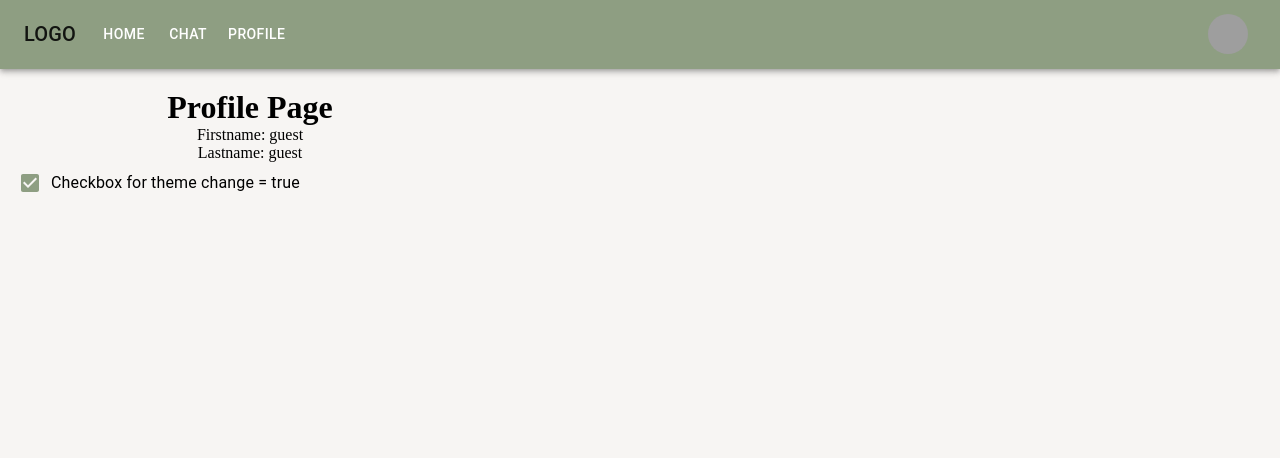
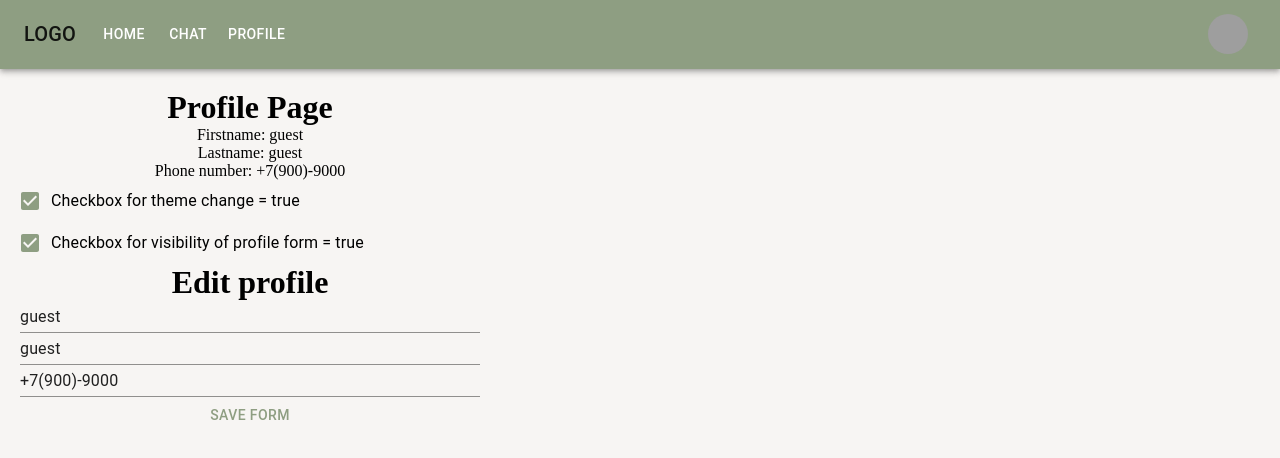
Before and after one commit to vvdementiev87/React-study, a React (Create React App) app in the folder react-app/: page /profile in a window 1280 px wide. Shown: the top 458 px of the page. Built offline with nearby package versions, Linux system fonts and the light colour scheme; grey boxes are pictures that could not be loaded.

Commit message:
update#15 02.02.2022

```diff
--- a/react-app/src/components/index.js
+++ b/react-app/src/components/index.js
@@ -3,3 +3,4 @@ export * from "./chat-list";
 export * from "./header";
 export * from "./layout";
 export * from "./chat";
+export * from "./profile-form";
--- /dev/null
+++ b/react-app/src/components/profile-form/index.js
@@ -0,0 +1 @@
+export * from "./profile-form";
--- /dev/null
+++ b/react-app/src/components/profile-form/profile-form.js
@@ -0,0 +1,58 @@
+import { useState } from "react";
+import { useDispatch } from "react-redux";
+import { useStyles } from "./use-style";
+import { Input, Button } from "@mui/material";
+import { updateProfile } from "../../store/profile";
+
+export function ProfileForm({ firstName, lastName, phone }) {
+  const styles = useStyles();
+  const [form, setForm] = useState({ firstName, lastName, phone });
+  const dispatch = useDispatch();
+
+  const handleChangeForm = (e) => {
+    const field = e.target.getAttribute("data-name");
+
+    setForm({
+      ...form,
+      [field]: e.target.value,
+    });
+  };
+
+  return (
+    <div className={styles.wrapper}>
+      <h1>Edit profile</h1>
+
+      <div className={styles.form}>
+        <Input
+          fullWidth
+          placeholder="Введите first name..."
+          value={form.firstName}
+          inputProps={{
+            "data-name": "firstName",
+          }}
+          onChange={handleChangeForm}
+        />
+        <Input
+          fullWidth
+          placeholder="Введите last name..."
+          value={form.lastName}
+          inputProps={{
+            "data-name": "lastName",
+          }}
+          onChange={handleChangeForm}
+        />
+        <Input
+          fullWidth
+          placeholder="Введите  phone..."
+          value={form.phone}
+          inputProps={{
+            "data-name": "phone",
+          }}
+          onChange={handleChangeForm}
+        />
+
+        <Button onClick={() => dispatch(updateProfile(form))}>save form</Button>
+      </div>
+    </div>
+  );
+}
--- /dev/null
+++ b/react-app/src/components/profile-form/use-style.js
@@ -0,0 +1,17 @@
+import { makeStyles } from "@mui/styles";
+
+export const useStyles = makeStyles((ctx) => {
+  console.log("layout styles", ctx);
+
+  return {
+    main: {
+      width:"100%",
+      display: "flex",
+      justifyContent: "space-between",
+      alignItems: "flex-start",
+    },
+    messages:{
+      width:"100%",
+    }
+  };
+});
--- a/react-app/src/pages/profile-page/profile-page.js
+++ b/react-app/src/pages/profile-page/profile-page.js
@@ -1,17 +1,27 @@
 import { Checkbox, FormControlLabel, FormGroup } from "@mui/material";
 import { useSelector, useDispatch } from "react-redux";
-import { themeChange } from "../../store/profile";
+import { ProfileForm } from "../../components";
+import { themeChange, toggleVisibleProfile } from "../../store/profile";
 import { useStyles } from "./use-style";
 
 export const ProfilePage = () => {
   const styles = useStyles();
-  const state = useSelector((state) => state);
+  const {
+    isVisibleProfile,
+    isDarkTheme,
+    firstName,
+    lastName,
+    phone,
+    ...profile
+  } = useSelector((state) => state);
+
   const dispatch = useDispatch();
   return (
     <div className={styles.main}>
       <h1>Profile Page</h1>
-      <p>Firstname: {state.firstName}</p>
-      <p>Lastname: {state.lastName}</p>
+      <p>Firstname: {firstName}</p>
+      <p>Lastname: {lastName}</p>
+      <p>Phone number: {phone}</p>
       <FormGroup>
         <FormControlLabel
           control={
@@ -22,9 +32,28 @@ export const ProfilePage = () => {
               }}
             />
           }
-          label={`Checkbox for theme change = ${state.isDarkTheme}`}
+          label={`Checkbox for theme change = ${isDarkTheme}`}
+        />
+        <FormControlLabel
+          control={
+            <Checkbox
+              defaultChecked
+              onChange={() => {
+                dispatch(toggleVisibleProfile());
+              }}
+            />
+          }
+          label={`Checkbox for visibility of profile form = ${isVisibleProfile}`}
         />
       </FormGroup>
+      {isVisibleProfile && (
+        <ProfileForm
+          firstName={firstName}
+          lastName={lastName}
+          phone={phone}
+          {...profile}
+        />
+      )}
     </div>
   );
 };
--- a/react-app/src/store/profile/actions.js
+++ b/react-app/src/store/profile/actions.js
@@ -1,5 +1,12 @@
-import{THEMECHANGE} from "./types";
+import { THEMECHANGE, TOGGLE_VISIBLE_PROFILE, UPDATE_PROFILE } from "./types";
 
-export const themeChange=()=>{
-    return {type: THEMECHANGE}
-}
+export const themeChange = () => {
+  return { type: THEMECHANGE };
+};
+export const toggleVisibleProfile = () => {
+  return { type: TOGGLE_VISIBLE_PROFILE };
+};
+
+export const updateProfile = (profile) => {
+  return { type: UPDATE_PROFILE, payload: profile };
+};
--- a/react-app/src/store/profile/reducer.js
+++ b/react-app/src/store/profile/reducer.js
@@ -1,16 +1,22 @@
-import{THEMECHANGE} from "./types";
+import { THEMECHANGE, TOGGLE_VISIBLE_PROFILE, UPDATE_PROFILE } from "./types";
 
-const initialState ={
-    firstName:"guest",
-    lastName:"guest",
-    isDarkTheme:true,
+const initialState = {
+  firstName: "guest",
+  lastName: "guest",
+  phone: "+7(900)-9000",
+  isDarkTheme: true,
+  isVisibleProfile: true,
 };
 
-export const profileReducer = (state=initialState, action)=>{
-    switch (action.type){
-        case THEMECHANGE:
-           return {...state, isDarkTheme: !state.isDarkTheme };
-        default:
-            return state;
-    }
-}
+export const profileReducer = (state = initialState, action) => {
+  switch (action.type) {
+    case THEMECHANGE:
+      return { ...state, isDarkTheme: !state.isDarkTheme };
+    case TOGGLE_VISIBLE_PROFILE:
+      return { ...state, isVisibleProfile: !state.isVisibleProfile };
+    case UPDATE_PROFILE:
+      return { ...state, ...action.payload };
+    default:
+      return state;
+  }
+};
--- a/react-app/src/store/profile/types.js
+++ b/react-app/src/store/profile/types.js
@@ -1 +1,3 @@
-export const THEMECHANGE='@profile/themeChange';
+export const THEMECHANGE = "@profile/theme change";
+export const TOGGLE_VISIBLE_PROFILE = "@profile/toggle visible profile";
+export const UPDATE_PROFILE = "@profile/update profile";
```
